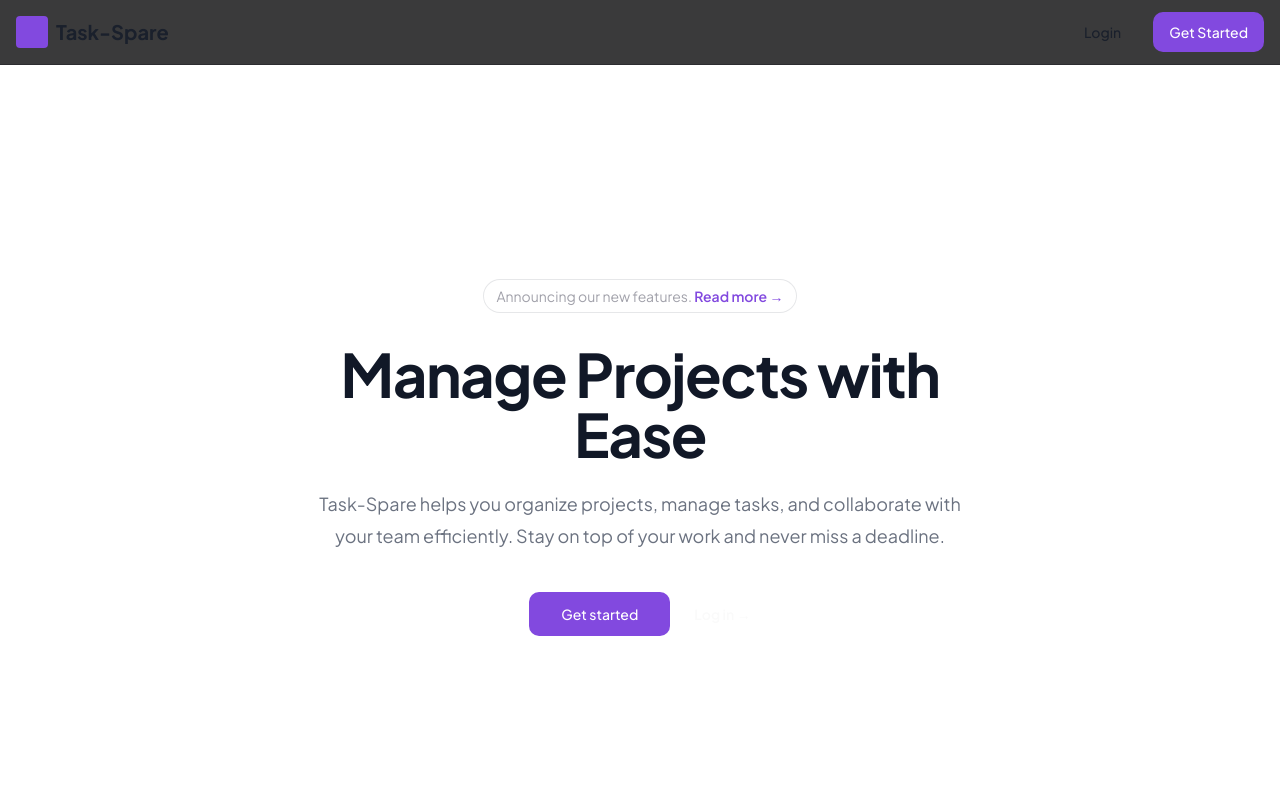
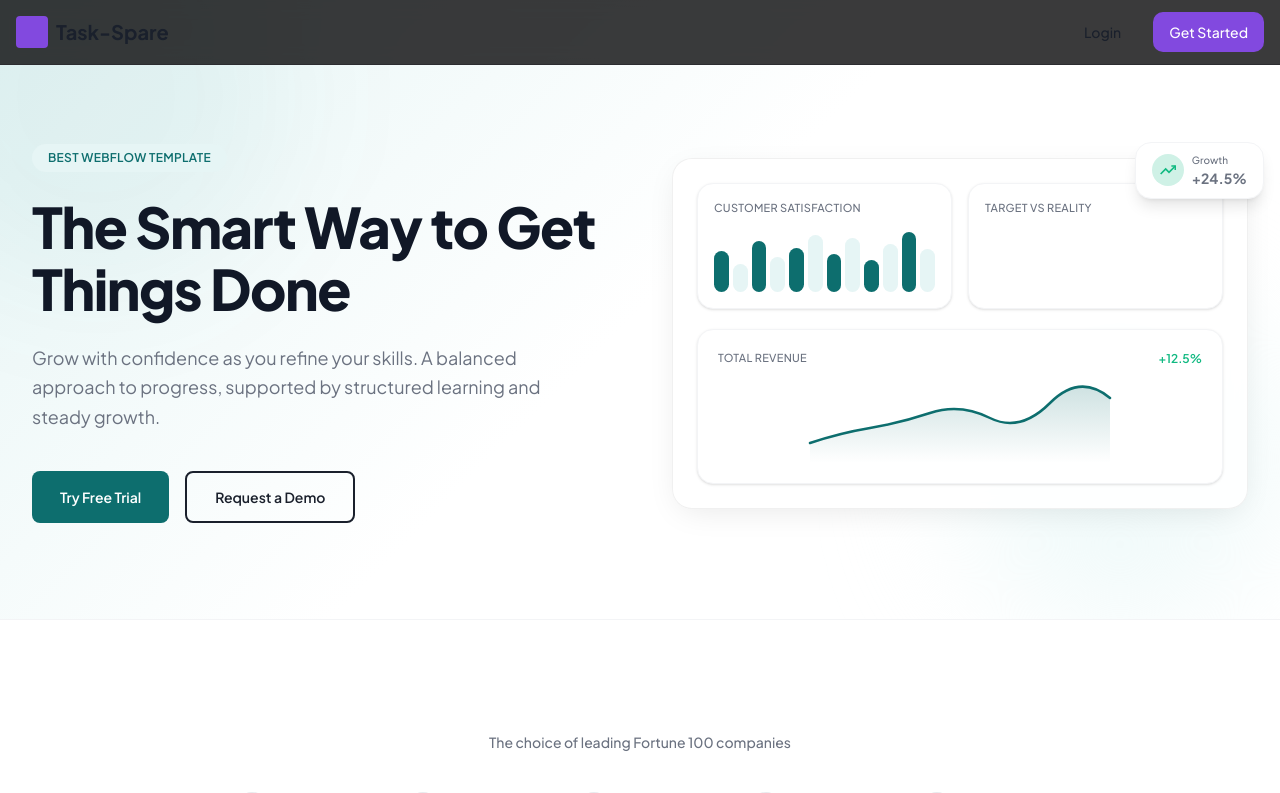
Before and after one commit to habtamubaye-devsec/Task-Spare, a Next.js app in the folder frontend/: page / in a window 1280 px wide. Shown: the top 793 px of the page. Built offline with nearby package versions, Linux system fonts and the light colour scheme; no server answers.

Commit message:
feat: add initial landing page UI components and authentication API.

```diff
--- a/frontend/components/landing/Hero.tsx
+++ b/frontend/components/landing/Hero.tsx
@@ -1,38 +1,172 @@
+/* ─── Hero Section ─── */
+/* Matches the TaskIQ design: teal gradient background, headline, description,
+   two CTA buttons, and a CSS-only analytics dashboard mockup on the right. */
+
 import Link from "next/link";
-import { Button } from "@/components/ui/button";
 
 export function Hero() {
   return (
-    <div className="relative isolate px-6 pt-14 lg:px-8">
-      <div className="mx-auto max-w-2xl py-32 sm:py-48 lg:py-56">
-        <div className="hidden sm:mb-8 sm:flex sm:justify-center">
-          <div className="relative rounded-full px-3 py-1 text-sm leading-6 text-muted-foreground ring-1 ring-gray-900/10 hover:ring-gray-900/20 dark:ring-white/10 dark:hover:ring-white/20">
-            Announcing our new features.{" "}
-            <a href="#" className="font-semibold text-primary">
-              <span className="absolute inset-0" aria-hidden="true" />
-              Read more <span aria-hidden="true">&rarr;</span>
-            </a>
+    <section className="relative pt-28 pb-16 lg:pt-36 lg:pb-24 overflow-hidden hero-gradient">
+      {/* Decorative gradient blobs */}
+      <div className="absolute top-0 left-0 w-full h-full pointer-events-none">
+        <div className="absolute -top-24 -left-24 w-96 h-96 bg-teal/5 rounded-full blur-3xl" />
+        <div className="absolute bottom-0 right-0 w-80 h-80 bg-teal-50 rounded-full blur-3xl" />
+      </div>
+
+      <div className="relative mx-auto max-w-7xl px-6 lg:px-8">
+        <div className="grid lg:grid-cols-2 gap-12 lg:gap-16 items-center">
+          {/* Left content */}
+          <div>
+            <span className="inline-block px-4 py-1.5 text-xs font-semibold tracking-wide uppercase text-teal bg-teal-light rounded-full mb-6">
+              Best Webflow Template
+            </span>
+
+            <h1 className="text-4xl sm:text-5xl lg:text-[3.5rem] font-extrabold leading-[1.1] tracking-tight text-gray-900">
+              The Smart Way to Get{" "}
+              <span className="block">Things Done</span>
+            </h1>
+
+            <p className="mt-6 text-lg text-gray-500 leading-relaxed max-w-lg">
+              Grow with confidence as you refine your skills. A balanced approach to progress,
+              supported by structured learning and steady growth.
+            </p>
+
+            <div className="mt-10 flex flex-wrap gap-4">
+              <Link
+                href="/register"
+                className="btn-teal px-7 py-3.5 text-sm font-semibold rounded-lg"
+              >
+                Try Free Trial
+              </Link>
+              <Link
+                href="#features"
+                className="btn-outline px-7 py-3.5 text-sm font-semibold rounded-lg"
+              >
+                Request a Demo
+              </Link>
+            </div>
           </div>
-        </div>
-        <div className="text-center">
-          <h1 className="text-4xl font-bold tracking-tight text-foreground sm:text-6xl">
-            Manage Projects with Ease
-          </h1>
-          <p className="mt-6 text-lg leading-8 text-muted-foreground">
-            Task-Spare helps you organize projects, manage tasks, and collaborate
-            with your team efficiently. Stay on top of your work and never miss
-            a deadline.
-          </p>
-          <div className="mt-10 flex items-center justify-center gap-x-6">
-            <Link href="/register">
-              <Button size="lg">Get started</Button>
-            </Link>
-            <Link href="/login" className="text-sm font-semibold leading-6 text-foreground">
-              Log in <span aria-hidden="true">→</span>
-            </Link>
+
+          {/* Right — Analytics dashboard mockup */}
+          <div className="relative hidden lg:block">
+            {/* Main dashboard card */}
+            <div className="glass-panel rounded-2xl p-6 shadow-xl">
+              {/* Top row of mini cards */}
+              <div className="grid grid-cols-2 gap-4 mb-5">
+                {/* Customer Satisfaction card */}
+                <div className="bg-white rounded-xl p-4 border border-gray-100 shadow-sm">
+                  <p className="text-[11px] font-medium text-gray-400 uppercase tracking-wide mb-3">
+                    Customer Satisfaction
+                  </p>
+                  <div className="flex items-end gap-1 h-16">
+                    {[65, 45, 80, 55, 70, 90, 60, 85, 50, 75, 95, 68].map(
+                      (h, i) => (
+                        <div
+                          key={i}
+                          className="flex-1 rounded-sm"
+                          style={{
+                            height: `${h}%`,
+                            background:
+                              i % 2 === 0
+                                ? "#0d6e6e"
+                                : "#e6f5f5",
+                          }}
+                        />
+                      )
+                    )}
+                  </div>
+                </div>
+
+                {/* Target vs Reality card */}
+                <div className="bg-white rounded-xl p-4 border border-gray-100 shadow-sm">
+                  <p className="text-[11px] font-medium text-gray-400 uppercase tracking-wide mb-3">
+                    Target vs Reality
+                  </p>
+                  <div className="flex items-end gap-2 h-16">
+                    {[
+                      [70, 55],
+                      [85, 60],
+                      [60, 75],
+                      [90, 70],
+                      [75, 85],
+                    ].map(([a, b], i) => (
+                      <div key={i} className="flex-1 flex gap-0.5 items-end">
+                        <div
+                          className="flex-1 bg-teal rounded-t-sm"
+                          style={{ height: `${a}%` }}
+                        />
+                        <div
+                          className="flex-1 bg-emerald-accent/30 rounded-t-sm"
+                          style={{ height: `${b}%` }}
+                        />
+                      </div>
+                    ))}
+                  </div>
+                </div>
+              </div>
+
+              {/* Bottom large card — Total Revenue */}
+              <div className="bg-white rounded-xl p-5 border border-gray-100 shadow-sm">
+                <div className="flex items-center justify-between mb-4">
+                  <p className="text-[11px] font-medium text-gray-400 uppercase tracking-wide">
+                    Total Revenue
+                  </p>
+                  <span className="text-xs font-semibold text-emerald-accent">
+                    +12.5%
+                  </span>
+                </div>
+                {/* SVG line chart */}
+                <svg
+                  viewBox="0 0 300 80"
+                  className="w-full h-20"
+                  fill="none"
+                >
+                  <defs>
+                    <linearGradient
+                      id="revenueGrad"
+                      x1="0"
+                      y1="0"
+                      x2="0"
+                      y2="1"
+                    >
+                      <stop offset="0%" stopColor="#0d6e6e" stopOpacity="0.2" />
+                      <stop
+                        offset="100%"
+                        stopColor="#0d6e6e"
+                        stopOpacity="0"
+                      />
+                    </linearGradient>
+                  </defs>
+                  <path
+                    d="M0 60 Q30 50, 60 45 T120 30 T180 35 T240 20 T300 15"
+                    stroke="#0d6e6e"
+                    strokeWidth="2.5"
+                    strokeLinecap="round"
+                  />
+                  <path
+                    d="M0 60 Q30 50, 60 45 T120 30 T180 35 T240 20 T300 15 V80 H0 Z"
+                    fill="url(#revenueGrad)"
+                  />
+                </svg>
+              </div>
+            </div>
+
+            {/* Floating badge */}
+            <div className="absolute -top-4 -right-4 bg-white rounded-xl px-4 py-2.5 shadow-lg border border-gray-100 flex items-center gap-2">
+              <div className="w-8 h-8 rounded-full bg-emerald-accent/20 flex items-center justify-center">
+                <svg width="16" height="16" viewBox="0 0 24 24" fill="none" stroke="#10b981" strokeWidth="2.5">
+                  <polyline points="23 6 13.5 15.5 8.5 10.5 1 18" />
+                  <polyline points="17 6 23 6 23 12" />
+                </svg>
+              </div>
+              <div>
+                <p className="text-[10px] text-gray-400 font-medium">Growth</p>
+                <p className="text-sm font-bold text-gray-900">+24.5%</p>
+              </div>
+            </div>
           </div>
         </div>
       </div>
-    </div>
+    </section>
   );
 }
```
